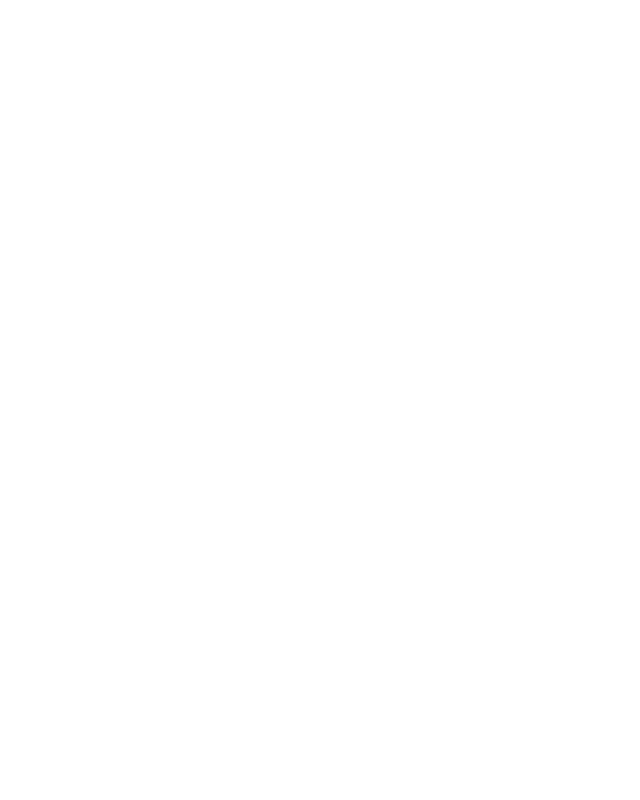
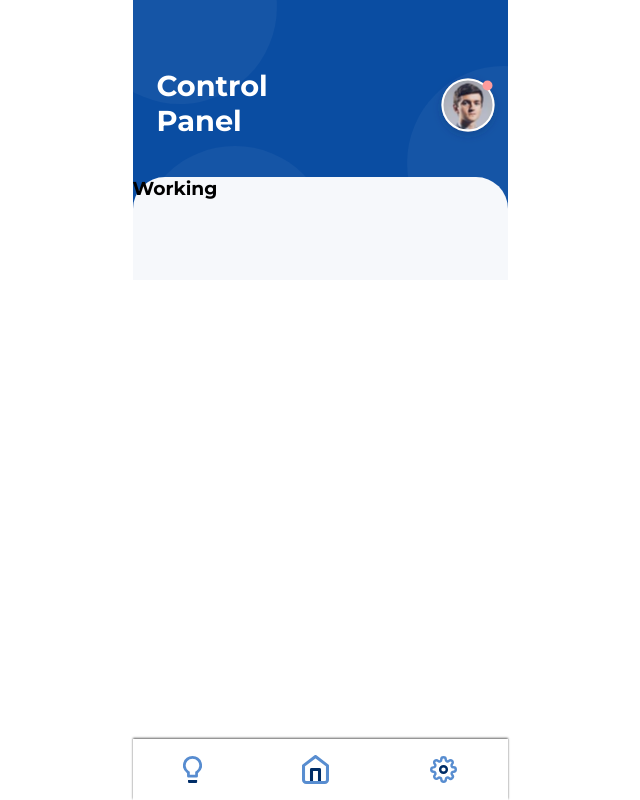
Before and after one commit to mikandermickey/Smartlights-projekt_v1, a React (Create React App) app: page /bedroom in a window 1280 px wide. Shown: the whole page, without its empty margins (320-960 px from the left). Built offline with nearby package versions, Linux system fonts and the light colour scheme.

Commit message:
make it work

```diff
--- a/src/App.js
+++ b/src/App.js
@@ -2,7 +2,7 @@
 import './App.css';
 import ControlPanel from "./views/ControlPanel";
 import ControlRoom from "./views/ControlRoom";
-import { Router } from "@reach/router"
+import Footer from "./components/Footer";
 
 
 
@@ -11,10 +11,8 @@
 function App() {
   return (
     <>
-      <Router>
-        <ControlPanel path="/" />
-        <ControlRoom path="/places" />
-      </Router>
+      <ControlPanel />
+      <Footer />
     </>
 
   )
--- a/src/components/MainLayout.js
+++ b/src/components/MainLayout.js
@@ -1,9 +1,8 @@
 /** @jsx jsx */
 import { css, jsx } from "@emotion/core";
-import Overskrift from "./Overskrift";
-import Rooms from "./Rooms";
-import Footer from "./Footer";
-import Header from "./Header";
+import RoomWrapper from "./RoomWrapper";
+import { Router } from "@reach/router"
+import ControlRoom from "../views/ControlRoom";
 
 const MainLayout = () => {
     const style = css`
@@ -16,19 +15,13 @@
         padding-bottom: 5em;
     `;
     return (
-        <div>
-            <Header />
-            <main css={style}>
-                <Footer />
-                <Overskrift text="All Rooms" />
-                <Rooms place="Bed Room" nr="4" icon="data/img/bed.svg" />
-                <Rooms place="Living Room" nr="2" icon="data/img/room.svg" />
-                <Rooms place="Kitchen" nr="5" icon="data/img/kitchen.svg" />
-                <Rooms place="Bathroom" nr="1" icon="data/img/bathtube.svg" />
-                <Rooms place="Outdoor" nr="5" icon="data/img/house.svg" />
-                <Rooms place="Balcony" nr="2" icon="data/img/balcony.svg" />
-            </main>
-        </div>
+
+        <main css={style}>
+            <Router>
+                <RoomWrapper path="/" />
+                <ControlRoom path="/bedroom" />
+            </Router>
+        </main>
     );
 }
 
--- /dev/null
+++ b/src/components/RoomWrapper.js
@@ -0,0 +1,21 @@
+/** @jsx jsx */
+import { jsx } from "@emotion/core";
+import Rooms from "./Rooms";
+import Overskrift from "./Overskrift";
+
+const RoomWrapper = () => {
+    return (
+        <div>
+            <Overskrift text="All Rooms" />
+            <Rooms place="Bed Room" nr="4" icon="data/img/bed.svg" room="bedroom" />
+            <Rooms place="Living Room" nr="2" icon="data/img/room.svg" room="livingroom" />
+            <Rooms place="Kitchen" nr="5" icon="data/img/kitchen.svg" room="kitchen" />
+            <Rooms place="Bathroom" nr="1" icon="data/img/bathtube.svg" room="bathroom" />
+            <Rooms place="Outdoor" nr="5" icon="data/img/house.svg" room="outdoor" />
+            <Rooms place="Balcony" nr="2" icon="data/img/balcony.svg" room="balcony" />
+        </div>
+
+    );
+}
+
+export default RoomWrapper;
--- a/src/components/Rooms.js
+++ b/src/components/Rooms.js
@@ -3,7 +3,7 @@
 import { Link } from "@reach/router"
 
 
-const Rooms = ({ icon, place, nr }) => {
+const Rooms = ({ icon, place, nr, room }) => {
     const styleDiv = css`
         background-color: white;
         display: inline-block;
@@ -38,8 +38,8 @@
     `;
     return (
         <div css={styleDiv}>
-            <img css={styleImage} src={icon} alt="Icon" />
-            <Link to="places" css={styleLink}><h3 css={styleH}>{place}</h3></Link>
+            <img css={styleImage} src={icon} alt={room} />
+            <Link to={room} css={styleLink}><h3 css={styleH}>{place}</h3></Link>
             <p css={styleP}>{nr} Lights</p>
         </div>
     );
--- a/src/views/ControlPanel.js
+++ b/src/views/ControlPanel.js
@@ -1,10 +1,14 @@
 /** @jsx jsx */
 import { jsx } from "@emotion/core";
 import MainLayout from "../components/MainLayout";
+import Header from "../components/Header";
 
 const ControlPanel = () => {
     return (
-        <MainLayout />
+        <div>
+            <Header />
+            <MainLayout />
+        </div>
     );
 }
 
--- a/src/views/ControlRoom.js
+++ b/src/views/ControlRoom.js
@@ -3,7 +3,7 @@
 
 const ControlRoom = () => {
     return (
-        <h3>In Progress</h3>
+        <h3>Working</h3>
 
     );
 }
```
